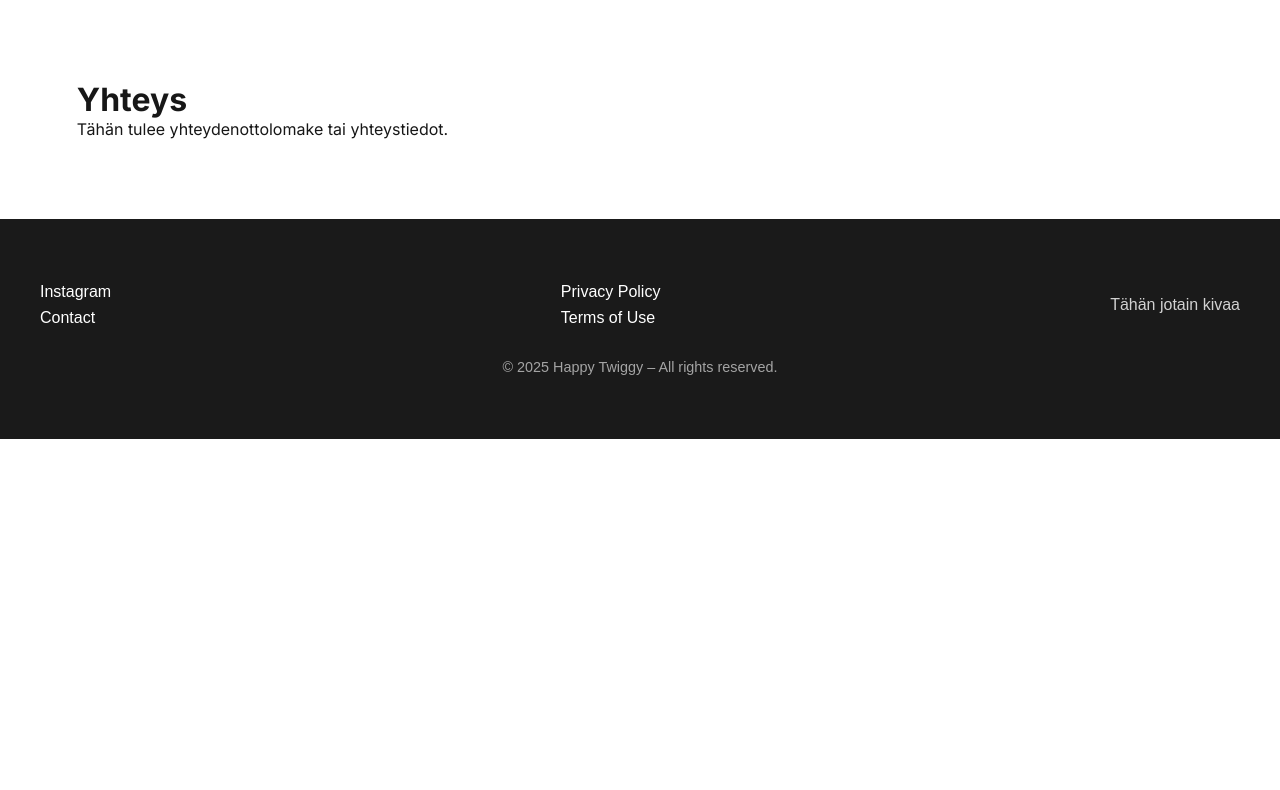
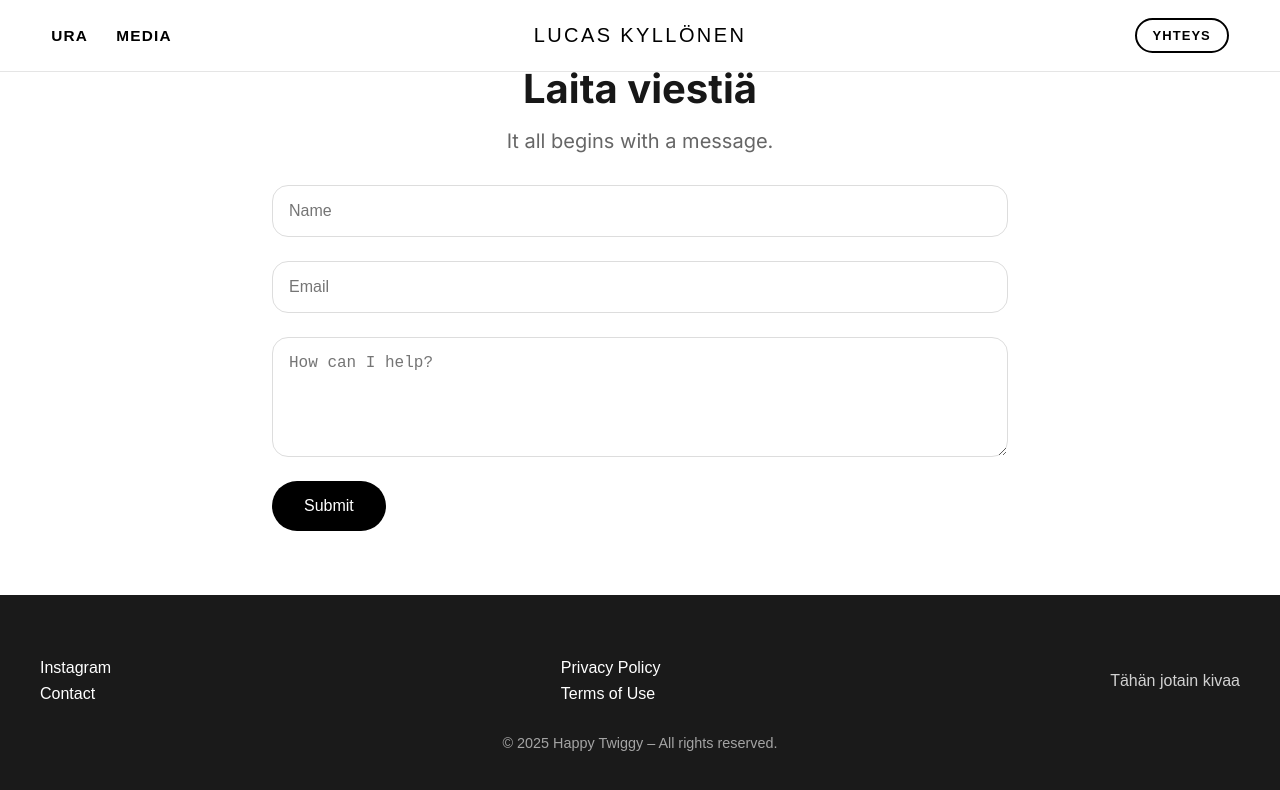
Before and after one commit to susannakyllonen/lucas-site, a Next.js app: page /contact in a window 1280 px wide. Shown: the top 790 px of the page. Built offline with nearby package versions, Linux system fonts and the light colour scheme; a web font is replaced by a local one.

Commit message:
Header component and styling

```diff
--- a/package.json
+++ b/package.json
@@ -15,6 +15,7 @@
     "next-sitemap": "^4.2.3",
     "react": "19.1.0",
     "react-dom": "19.1.0",
+    "react-intersection-observer": "^9.16.0",
     "styled-components": "^6.1.19"
   },
   "devDependencies": {
--- a/src/app/contact/page.tsx
+++ b/src/app/contact/page.tsx
@@ -1,13 +1,120 @@
-export const metadata = {
-  title: "Yhteys — Lucas Kyllönen",
-  description: "Ota yhteyttä sponsorointia tai yhteistyötä varten.",
-};
+"use client";
+
+import Header from "@/components/Header";
+import { useState } from "react";
+import styled from "styled-components";
+
+const PageWrapper = styled.div`
+  padding: 4rem 2rem;
+  max-width: 800px;
+  margin: 0 auto;
+`;
+
+const Heading = styled.h1`
+  font-size: 2.5rem;
+  margin-bottom: 1rem;
+  text-align: center;
+`;
+
+const Subheading = styled.p`
+  font-size: 1.25rem;
+  text-align: center;
+  color: #666;
+  margin-bottom: 2rem;
+`;
+
+const Form = styled.form`
+  display: flex;
+  flex-direction: column;
+  gap: 1.5rem;
+`;
+
+const Input = styled.input`
+  padding: 1rem;
+  border-radius: 1rem;
+  border: 1px solid #ddd;
+  font-size: 1rem;
+`;
+
+const TextArea = styled.textarea`
+  padding: 1rem;
+  border-radius: 1rem;
+  border: 1px solid #ddd;
+  font-size: 1rem;
+  resize: vertical;
+  min-height: 120px;
+`;
+
+const SubmitButton = styled.button`
+  padding: 1rem 2rem;
+  border-radius: 2rem;
+  background: black;
+  color: white;
+  font-size: 1rem;
+  border: none;
+  cursor: pointer;
+  align-self: flex-start;
+  transition: all 0.3s;
+
+  &:hover {
+    background: #333;
+  }
+`;
+
+const SuccessMessage = styled.div`
+  background: #e6ffed;
+  border: 2px solid #b6f5c2;
+  color: #22543d;
+  padding: 1.5rem;
+  border-radius: 1.5rem;
+  font-size: 1.15rem;
+  font-weight: 500;
+  box-shadow: 0 4px 12px rgba(0, 0, 0, 0.05);
+  margin-top: 1rem;
+`;
 
 export default function ContactPage() {
+  const [sent, setSent] = useState(false);
+
+  async function handleSubmit(e: React.FormEvent<HTMLFormElement>) {
+    e.preventDefault();
+    const form = e.currentTarget;
+    const name = (form[0] as HTMLInputElement).value;
+    const email = (form[1] as HTMLInputElement).value;
+    const category = (form[2] as HTMLSelectElement).value;
+    const message = (form[3] as HTMLTextAreaElement).value;
+
+    const res = await fetch("/api/contact", {
+      method: "POST",
+      headers: { "Content-Type": "application/json" },
+      body: JSON.stringify({ name, email, category, message }),
+    });
+
+    if (res.ok) {
+      setSent(true);
+      form.reset();
+    } else {
+      alert("Message failed to send.");
+    }
+  }
+
   return (
-    <main style={{ padding: "80px 6vw" }}>
-      <h1>Yhteys</h1>
-      <p>Tähän tulee yhteydenottolomake tai yhteystiedot.</p>
-    </main>
+    <PageWrapper>
+      <Header />
+      <Heading>Laita viestiä</Heading>
+      <Subheading>It all begins with a message.</Subheading>
+
+      <Form onSubmit={handleSubmit}>
+        <Input type="text" placeholder="Name" required />
+        <Input type="email" placeholder="Email" required />
+        <TextArea placeholder="How can I help?" required />
+        <SubmitButton type="submit">Submit</SubmitButton>
+        {sent && (
+          <SuccessMessage>
+            🎉 Message sent successfully! I’ll get back to you soon.
+          </SuccessMessage>
+        )}
+      </Form>
+    </PageWrapper>
   );
 }
--- a/src/components/Header.tsx
+++ b/src/components/Header.tsx
@@ -2,79 +2,170 @@
 
 import styled from "styled-components";
 import Link from "next/link";
+import { useState } from "react";
 
-const Bar = styled.header`
-  position: sticky; /* pysyy yläreunassa scrollissa */
+const Nav = styled.header<{ $transparent?: boolean }>`
+  position: fixed;
   top: 0;
-  z-index: 50;
-  background: ${({ theme }) => theme.colors.bg};
-  border-bottom: 1px solid ${({ theme }) => theme.colors.line};
-  backdrop-filter: saturate(180%) blur(8px);
+  left: 0;
+  right: 0;
+  height: 72px;
+  display: flex;
+  align-items: center;
+  justify-content: space-between;
+  padding: 0 4vw;
+  z-index: 100;
+
+  background: ${({ $transparent }) =>
+    $transparent ? "transparent" : "rgba(255,255,255,0.8)"};
+  backdrop-filter: ${({ $transparent }) =>
+    $transparent ? "none" : "blur(8px)"};
+  border-bottom: ${({ $transparent }) =>
+    $transparent ? "none" : "1px solid rgba(0,0,0,0.1)"};
 `;
 
-const Wrap = styled.div`
-  width: min(1100px, 92vw);
-  margin: 0 auto;
-  height: 64px;
-  display: grid;
-  grid-template-columns: 1fr auto;
-  align-items: center;
-  gap: 16px;
-`;
-
-const Brand = styled(Link)`
-  font-weight: 800;
-  letter-spacing: 0.2px;
-  text-transform: none;
-  font-size: 18px;
-`;
-
-const Nav = styled.nav`
+const Side = styled.div<{ $transparent?: boolean }>`
   display: flex;
   align-items: center;
-  gap: 16px;
+  gap: 28px;
 
   a {
-    padding: 8px 10px;
-    border-radius: 8px;
-    font-weight: 500;
-    color: ${({ theme }) => theme.colors.text};
+    font-family: "Satoshi", sans-serif;
+    font-weight: 600;
+    text-transform: uppercase;
+    letter-spacing: 0.08em;
+    font-size: clamp(14px, 1.2vw, 16px);
+    text-decoration: none;
+    transition: opacity 0.2s ease;
+    color: ${({ $transparent }) => ($transparent ? "#fff" : "#000")};
   }
 
-  a[aria-current="page"] {
-    background: ${({ theme }) => theme.colors.card};
-    border: 1px solid ${({ theme }) => theme.colors.line};
+  a:hover {
+    opacity: 0.7;
   }
 
-  @media (max-width: 720px) {
-    gap: 8px;
-    a {
-      padding: 8px 8px;
-    }
+  @media (max-width: 768px) {
+    display: none; /* piilotetaan linkit mobiilissa */
   }
 `;
 
-const Cta = styled(Link)`
-  padding: 8px 14px;
-  border-radius: 999px;
-  background: ${({ theme }) => theme.colors.accent};
-  color: white;
-  font-weight: 700;
-  margin-left: 8px;
+const Center = styled.div<{ $transparent?: boolean }>`
+  position: absolute;
+  left: 50%;
+  transform: translateX(-50%);
+  font-family: "Satoshi", sans-serif;
+  font-weight: 500;
+  font-size: clamp(16px, 1.6vw, 20px);
+  text-transform: uppercase;
+  letter-spacing: 0.12em;
+
+  a {
+    color: ${({ $transparent }) => ($transparent ? "#fff" : "#000")};
+    text-decoration: none;
+  }
 `;
 
-export default function Header() {
+const ContactBtn = styled(Link)<{ $transparent?: boolean }>`
+  font-family: "Satoshi", sans-serif;
+  font-weight: 600;
+  text-transform: uppercase;
+  font-size: clamp(13px, 1vw, 15px);
+  letter-spacing: 0.08em;
+  padding: 8px 16px;
+  border: 2px solid ${({ $transparent }) => ($transparent ? "#fff" : "#000")};
+  border-radius: 999px;
+  text-decoration: none;
+  transition: all 0.2s ease;
+
+  background: ${({ $transparent }) => ($transparent ? "transparent" : "#fff")};
+  color: ${({ $transparent }) => ($transparent ? "#fff" : "#000")};
+
+  &:hover {
+    background: #1139ec;
+    color: #fff;
+    border-color: #1139ec;
+  }
+
+  @media (max-width: 768px) {
+    display: none; /* piilotetaan mobiilissa */
+  }
+`;
+
+const Burger = styled.button<{ $transparent?: boolean }>`
+  display: none;
+  background: none;
+  border: none;
+  cursor: pointer;
+  font-size: 28px;
+  color: ${({ $transparent }) => ($transparent ? "#fff" : "#000")};
+
+  @media (max-width: 768px) {
+    display: block; /* näkyy vain mobiilissa */
+  }
+`;
+
+const MobileMenu = styled.div<{ open: boolean; $transparent?: boolean }>`
+  position: absolute;
+  top: 72px;
+  left: 0;
+  right: 0;
+  background: ${({ $transparent }) =>
+    $transparent ? "rgba(0,0,0,0.9)" : "#fff"};
+  color: ${({ $transparent }) => ($transparent ? "#fff" : "#000")};
+  padding: 24px;
+  display: ${({ open }) => (open ? "block" : "none")};
+
+  a {
+    display: block;
+    margin-bottom: 16px;
+    font-size: 18px;
+    text-decoration: none;
+    color: inherit;
+  }
+`;
+
+export default function Header({
+  transparent = false,
+}: {
+  transparent?: boolean;
+}) {
+  const [menuOpen, setMenuOpen] = useState(false);
+
   return (
-    <Bar>
-      <Wrap>
-        <Brand href="/">Lucas Kyllönen</Brand>
-        <Nav aria-label="Päänavigaatio">
-          <Link href="/career">Ura</Link>
-          <Link href="/media">Media</Link>
-          <Link href="/contact">Yhteys</Link>
-          <Cta href="/media">Highlights</Cta>
-        </Nav>
-      </Wrap>
-    </Bar>
+    <Nav $transparent={transparent}>
+      {/* vasen: desktop-linkit */}
+      <Side $transparent={transparent}>
+        <Link href="/career">Ura</Link>
+        <Link href="/media">Media</Link>
+      </Side>
+
+      {/* vasen mobiilissa → hampurilainen */}
+      <Burger $transparent={transparent} onClick={() => setMenuOpen(!menuOpen)}>
+        ☰
+      </Burger>
+
+      {/* keskellä nimi */}
+      <Center $transparent={transparent}>
+        <Link href="/">Lucas Kyllönen</Link>
+      </Center>
+
+      {/* oikealla: yhteys-button (desktopissa vain) */}
+      <ContactBtn href="/contact" $transparent={transparent}>
+        Yhteys
+      </ContactBtn>
+
+      {/* mobiilivalikko */}
+      <MobileMenu open={menuOpen} $transparent={transparent}>
+        <Link href="/career" onClick={() => setMenuOpen(false)}>
+          Ura
+        </Link>
+        <Link href="/media" onClick={() => setMenuOpen(false)}>
+          Media
+        </Link>
+        <Link href="/contact" onClick={() => setMenuOpen(false)}>
+          Yhteys
+        </Link>
+      </MobileMenu>
+    </Nav>
   );
 }
--- a/src/components/Timeline.tsx
+++ b/src/components/Timeline.tsx
@@ -32,7 +32,7 @@ const Dot = styled.div<{ $active: boolean }>`
   width: 20px;
   height: 20px;
   border-radius: 50%;
-  background: ${({ $active }) => ($active ? "#ff4e9b" : "#ccc")};
+  background: ${({ $active }) => ($active ? "#1139ec" : "#ccc")};
   position: absolute;
   top: 50%;
   transform: translateY(-50%);
```
Also changed, not shown: src/app/career/page.tsx (+61 -9 lines), src/components/HeroMotion.tsx (+2 -43 lines), 1 other file (tests, documents, lock files or other folders).
